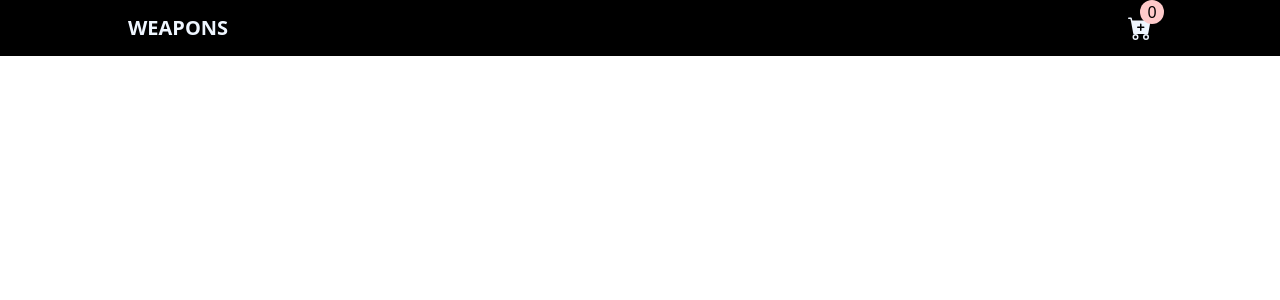
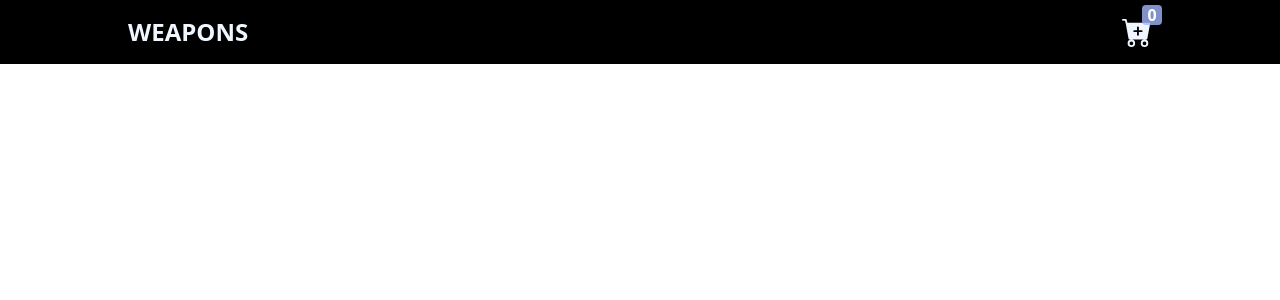
Before and after one commit to Tusar78/weapons, a React (Create React App) app: page / in a window 1280 px wide. Shown: the top 300 px of the page. Built offline with nearby package versions, Linux system fonts and the light colour scheme.

Commit message:
Navigation design complete

```diff
--- a/src/index.css
+++ b/src/index.css
@@ -12,11 +12,11 @@
   }
 
   .nav {
-    @apply max-w-screen-lg h-14 mx-auto flex justify-between items-center;
+    @apply max-w-screen-lg h-16 mx-auto flex justify-between items-center;
   }
 
   .nav__logo {
-    @apply text-blue-50 font-bold uppercase block text-xl;
+    @apply text-blue-50 font-bold uppercase block text-2xl;
   }
 
   .cart__btn {
@@ -24,10 +24,10 @@
   }
 
   .cart__icon {
-    @apply text-blue-50 text-2xl cursor-pointer;
+    @apply text-blue-50 text-3xl cursor-pointer;
   }
 
   .cart__quantity {
-    @apply absolute bg-red-200 w-6 h-6 rounded-2xl flex justify-center items-center -top-4 -right-3;
+    @apply absolute bg-[rgba(161,182,253,0.8)] w-5 h-5 rounded flex justify-center items-center -top-3 -right-2.5 font-bold text-white;
   }
 }
```
